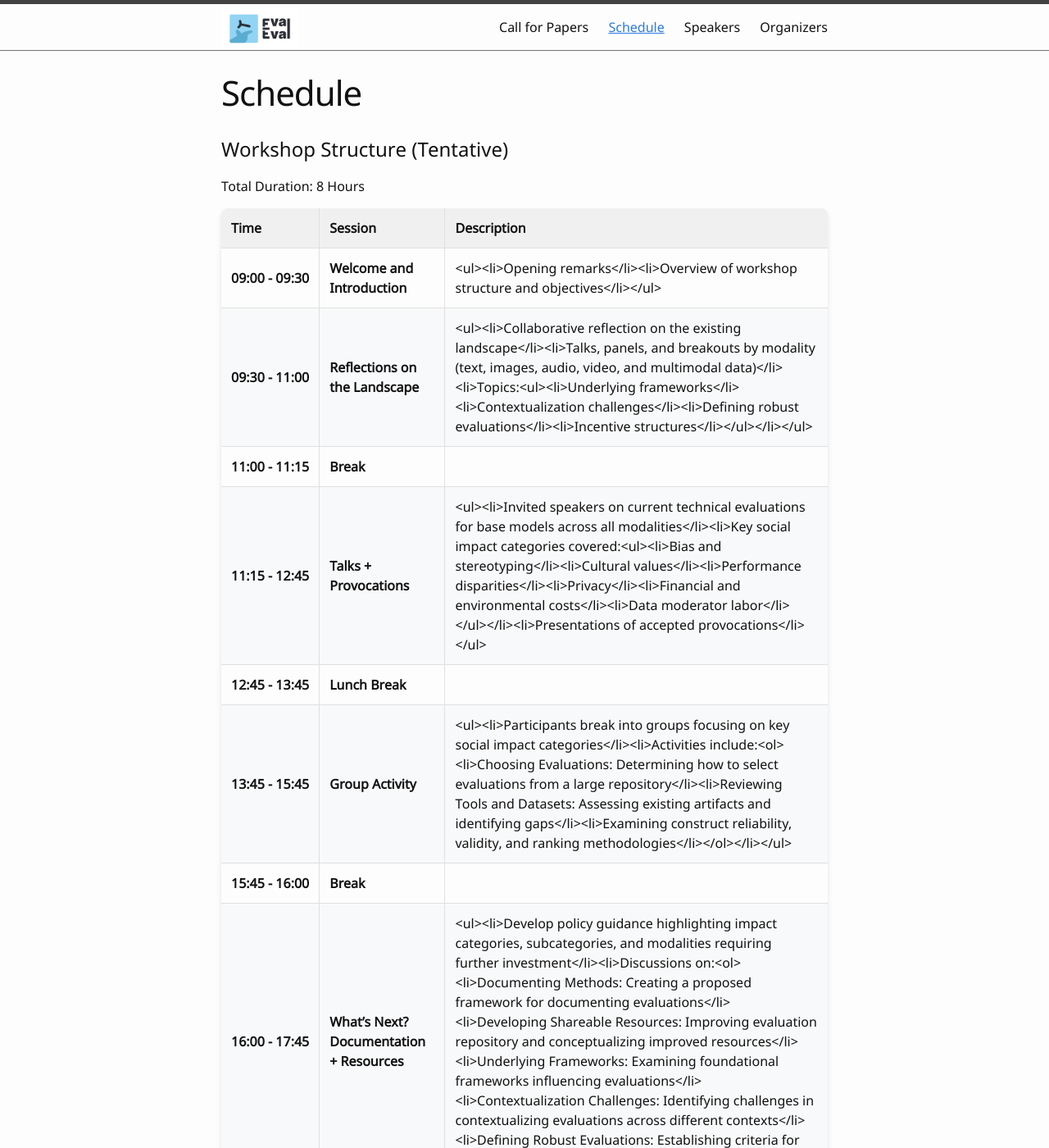
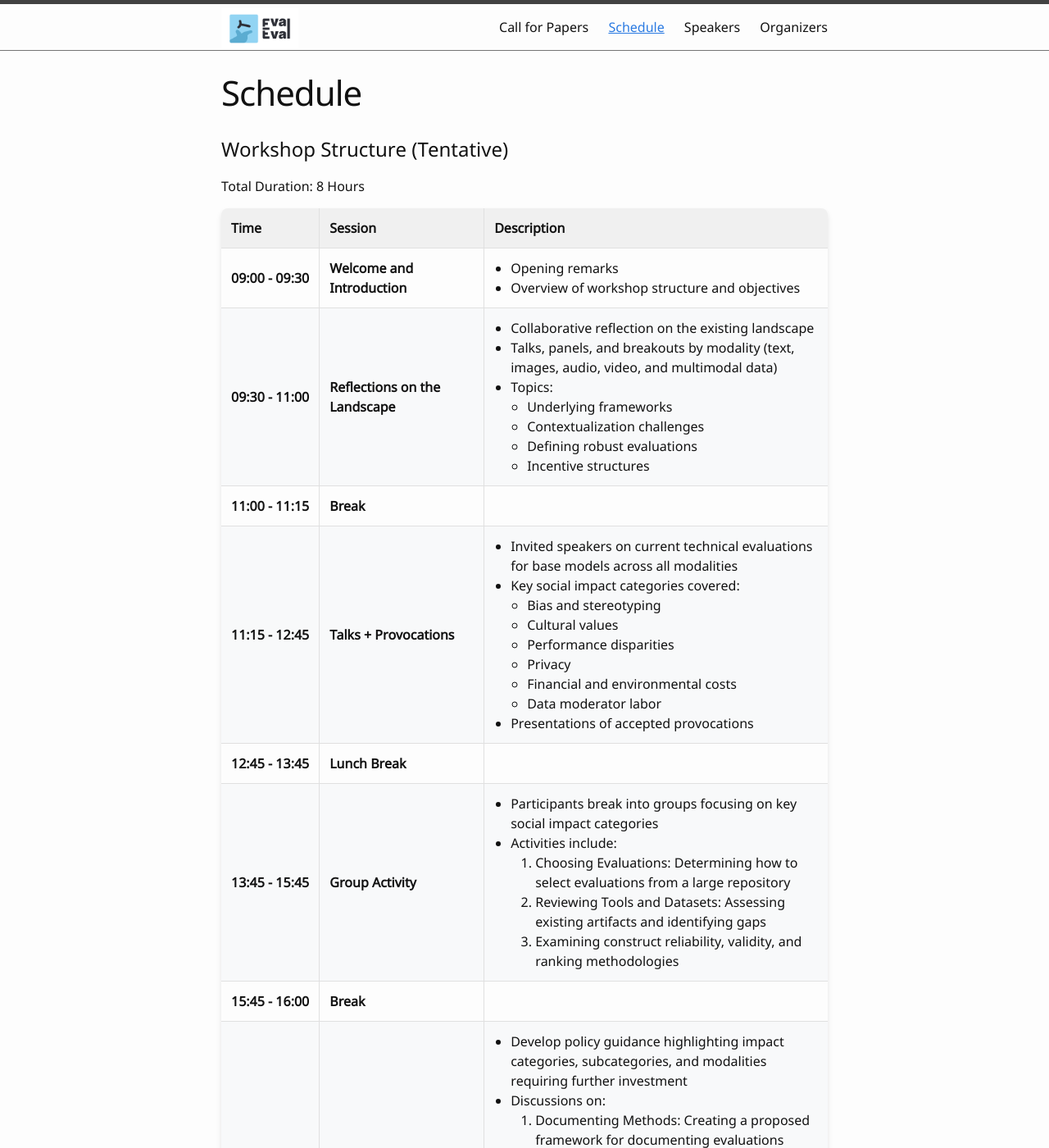
Before and after one commit to aaai-fidu-lab/aaai-fidu-lab.github.io, a Jekyll site: the page built from schedule.md, in a window 1280 px wide and 1400 px high. Shown: the whole window at 82% size. Built offline with Jekyll 4.4.1, drawn with Linux system fonts in a browser that asks for light colours; our own code applies the rules of GitHub Pages for plain Markdown files; some of the changed text lies outside the part shown.

Commit message:
Update schedule.md

```diff
--- a/schedule.md
+++ b/schedule.md
@@ -86,31 +86,129 @@ nav: true
 
 Total Duration: 8 Hours
 
-| Time | Session | Description |
-|:-----|:--------|:------------|
-| 09:00 - 09:30 | Welcome and Introduction | <ul><li>Opening remarks</li><li>Overview of workshop structure and objectives</li></ul> |
-| 09:30 - 11:00 | Reflections on the Landscape | <ul><li>Collaborative reflection on the existing landscape</li><li>Talks, panels, and breakouts by modality (text, images, audio, video, and multimodal data)</li><li>Topics:<ul><li>Underlying frameworks</li><li>Contextualization challenges</li><li>Defining robust evaluations</li><li>Incentive structures</li></ul></li></ul> |
-| 11:00 - 11:15 | Break | |
-| 11:15 - 12:45 | Talks + Provocations | <ul><li>Invited speakers on current technical evaluations for base models across all modalities</li><li>Key social impact categories covered:<ul><li>Bias and stereotyping</li><li>Cultural values</li><li>Performance disparities</li><li>Privacy</li><li>Financial and environmental costs</li><li>Data moderator labor</li></ul></li><li>Presentations of accepted provocations</li></ul> |
-| 12:45 - 13:45 | Lunch Break | |
-| 13:45 - 15:45 | Group Activity | <ul><li>Participants break into groups focusing on key social impact categories</li><li>Activities include:<ol><li>Choosing Evaluations: Determining how to select evaluations from a large repository</li><li>Reviewing Tools and Datasets: Assessing existing artifacts and identifying gaps</li><li>Examining construct reliability, validity, and ranking methodologies</li></ol></li></ul> |
-| 15:45 - 16:00 | Break | |
-| 16:00 - 17:45 | What's Next? Documentation + Resources | <ul><li>Develop policy guidance highlighting impact categories, subcategories, and modalities requiring further investment</li><li>Discussions on:<ol><li>Documenting Methods: Creating a proposed framework for documenting evaluations</li><li>Developing Shareable Resources: Improving evaluation repository and conceptualizing improved resources</li><li>Underlying Frameworks: Examining foundational frameworks influencing evaluations</li><li>Contextualization Challenges: Identifying challenges in contextualizing evaluations across different contexts</li><li>Defining Robust Evaluations: Establishing criteria for robust and meaningful evaluations</li></ol></li></ul> |
-| 17:45 - 18:00 | Closing Remarks | |
+<table class="schedule-table">
+  <thead>
+    <tr>
+      <th>Time</th>
+      <th>Session</th>
+      <th>Description</th>
+    </tr>
+  </thead>
+  <tbody>
+    <tr>
+      <td class="time-column">09:00 - 09:30</td>
+      <td class="session-column">Welcome and Introduction</td>
+      <td class="description-column">
+        <ul>
+          <li>Opening remarks</li>
+          <li>Overview of workshop structure and objectives</li>
+        </ul>
+      </td>
+    </tr>
+    <tr>
+      <td class="time-column">09:30 - 11:00</td>
+      <td class="session-column">Reflections on the Landscape</td>
+      <td class="description-column">
+        <ul>
+          <li>Collaborative reflection on the existing landscape</li>
+          <li>Talks, panels, and breakouts by modality (text, images, audio, video, and multimodal data)</li>
+          <li>Topics:
+            <ul>
+              <li>Underlying frameworks</li>
+              <li>Contextualization challenges</li>
+              <li>Defining robust evaluations</li>
+              <li>Incentive structures</li>
+            </ul>
+          </li>
+        </ul>
+      </td>
+    </tr>
+    <tr>
+      <td class="time-column">11:00 - 11:15</td>
+      <td class="session-column">Break</td>
+      <td class="description-column"></td>
+    </tr>
+    <tr>
+      <td class="time-column">11:15 - 12:45</td>
+      <td class="session-column">Talks + Provocations</td>
+      <td class="description-column">
+        <ul>
+          <li>Invited speakers on current technical evaluations for base models across all modalities</li>
+          <li>Key social impact categories covered:
+            <ul>
+              <li>Bias and stereotyping</li>
+              <li>Cultural values</li>
+              <li>Performance disparities</li>
+              <li>Privacy</li>
+              <li>Financial and environmental costs</li>
+              <li>Data moderator labor</li>
+            </ul>
+          </li>
+          <li>Presentations of accepted provocations</li>
+        </ul>
+      </td>
+    </tr>
+    <tr>
+      <td class="time-column">12:45 - 13:45</td>
+      <td class="session-column">Lunch Break</td>
+      <td class="description-column"></td>
+    </tr>
+    <tr>
+      <td class="time-column">13:45 - 15:45</td>
+      <td class="session-column">Group Activity</td>
+      <td class="description-column">
+        <ul>
+          <li>Participants break into groups focusing on key social impact categories</li>
+          <li>Activities include:
+            <ol>
+              <li>Choosing Evaluations: Determining how to select evaluations from a large repository</li>
+              <li>Reviewing Tools and Datasets: Assessing existing artifacts and identifying gaps</li>
+              <li>Examining construct reliability, validity, and ranking methodologies</li>
+            </ol>
+          </li>
+        </ul>
+      </td>
+    </tr>
+    <tr>
+      <td class="time-column">15:45 - 16:00</td>
+      <td class="session-column">Break</td>
+      <td class="description-column"></td>
+    </tr>
+    <tr>
+      <td class="time-column">16:00 - 17:45</td>
+      <td class="session-column">What's Next? Documentation + Resources</td>
+      <td class="description-column">
+        <ul>
+          <li>Develop policy guidance highlighting impact categories, subcategories, and modalities requiring further investment</li>
+          <li>Discussions on:
+            <ol>
+              <li>Documenting Methods: Creating a proposed framework for documenting evaluations</li>
+              <li>Developing Shareable Resources: Improving evaluation repository and conceptualizing improved resources</li>
+              <li>Underlying Frameworks: Examining foundational frameworks influencing evaluations</li>
+              <li>Contextualization Challenges: Identifying challenges in contextualizing evaluations across different contexts</li>
+              <li>Defining Robust Evaluations: Establishing criteria for robust and meaningful evaluations</li>
+            </ol>
+          </li>
+        </ul>
+      </td>
+    </tr>
+    <tr>
+      <td class="time-column">17:45 - 18:00</td>
+      <td class="session-column">Closing Remarks</td>
+      <td class="description-column"></td>
+    </tr>
+  </tbody>
+</table>
 
 <script>
   document.addEventListener('DOMContentLoaded', (event) => {
-    const table = document.querySelector('table');
-    table.classList.add('schedule-table');
+    const table = document.querySelector('.schedule-table');
     const headers = table.querySelectorAll('th');
     const headerTexts = Array.from(headers).map(header => header.textContent);
 
-    table.querySelectorAll('tr').forEach(row => {
+    table.querySelectorAll('tbody tr').forEach(row => {
       row.querySelectorAll('td').forEach((cell, index) => {
         cell.setAttribute('data-label', headerTexts[index]);
-        if (index === 0) cell.classList.add('time-column');
-        if (index === 1) cell.classList.add('session-column');
-        if (index === 2) cell.classList.add('description-column');
 
         // Remove the data-label attribute for empty cells
         if (cell.textContent.trim() === '') {
```
